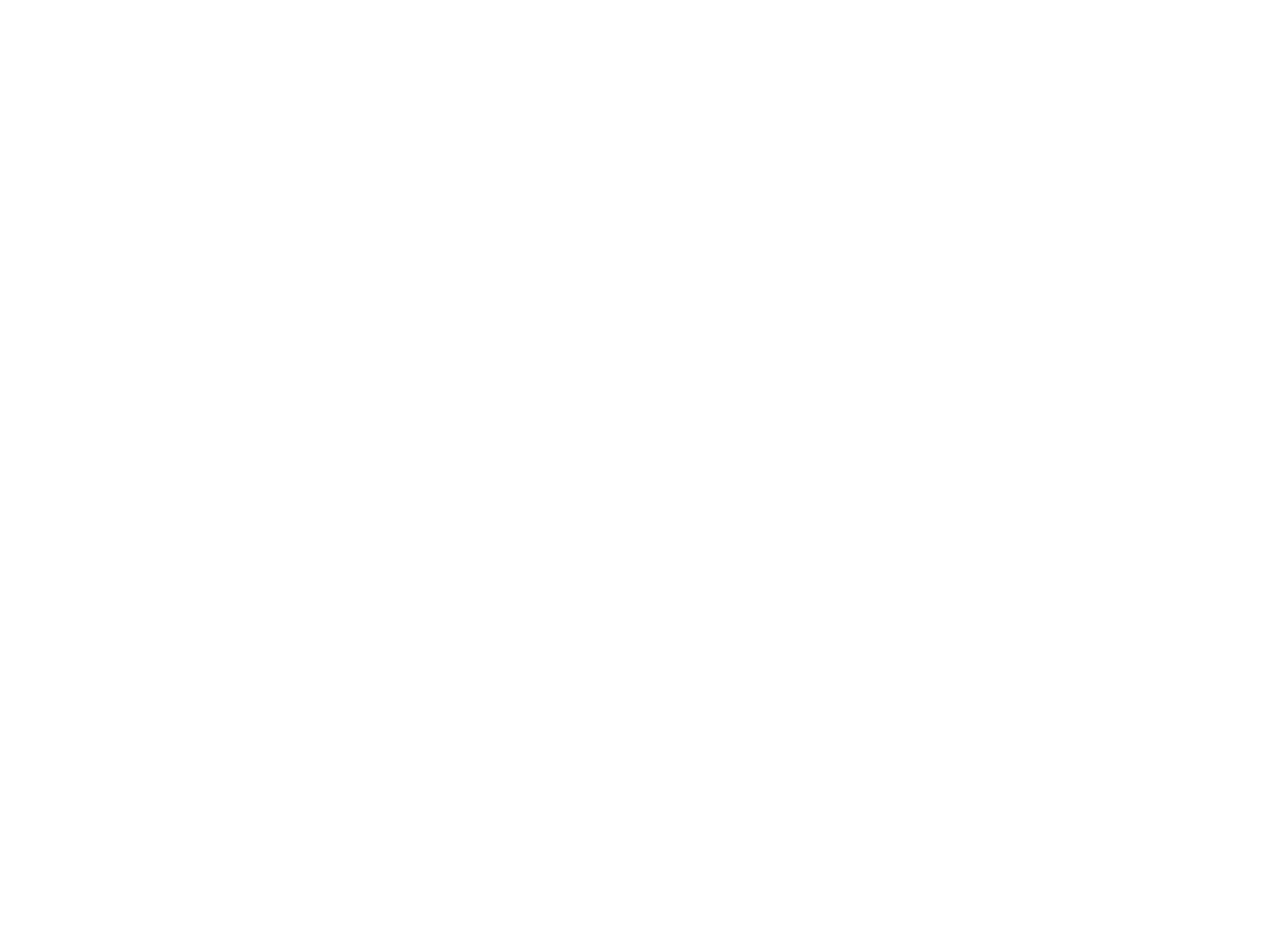
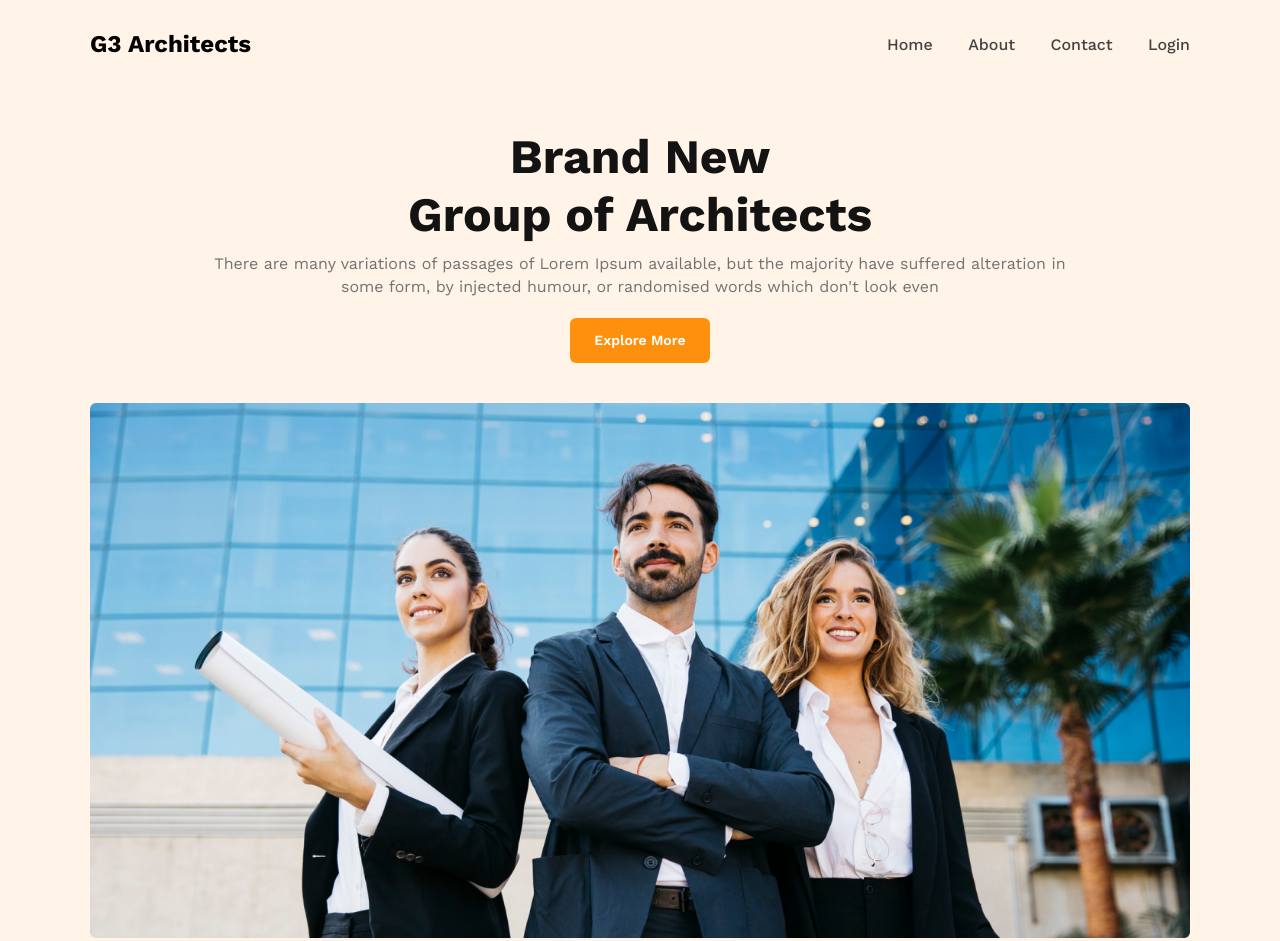
Before and after one commit to ashrafulrifaz/architect-website, a plain HTML site: page index.html in a window 1280 px wide. Before the commit the page ends 800 px from the top, so only its background shows below. Drawn offline with nearby package versions, Linux system fonts and the light colour scheme.

Commit message:
added banner section

```diff
--- a/css/style.css
+++ b/css/style.css
@@ -4,4 +4,71 @@
   font-family: 'Work Sans', sans-serif;
   margin: 0;
   padding: 0;
+  list-style-type: none;
 }
+
+.container{
+	max-width: 1100px;
+	margin: auto;
+}
+
+header{
+  background: #FFF4E7;
+  min-height: 100vh;
+}
+
+nav{
+  display: flex;
+  justify-content: space-between;
+  align-items: center;
+  padding: 30px 0;
+}
+
+nav li a{
+	margin-left: 30px;
+	text-decoration: none;
+	font-size: 1rem;
+	font-weight: 500;
+	color: #424242;
+}
+
+.banner{
+	padding: 40px 0;
+	text-align: center;
+}
+
+.banner h2{
+	font-size: 3rem;
+	font-weight: 700;
+	color: #131313;
+	line-height: 1.2em;
+}
+
+.banner p{
+	font-size: 1rem;
+	font-weight: 400;
+	color: #727272;
+	line-height: 1.4em;
+	margin-top: 0.625rem;
+}
+
+.banner button{
+	font-size: 0.875rem;
+	font-weight: 600;
+	line-height: 1.5em;
+	color: #fff;
+	border: none;
+	border-radius: 6px;
+	padding: 0.75rem 1.5rem;
+	background: #FF900E;
+	margin: 20px 0 40px 0;
+}
+
+.banner img{
+	width: 100%;
+}
+
+
+.features{
+
+}
--- a/index.html
+++ b/index.html
@@ -10,8 +10,32 @@
 
 
 	<header>
+		<div class="container">
+			<nav>
+				<h2>G3 Architects</h2>
+				<ul>
+					<li>
+						<a href="#">Home</a>
+						<a href="#">About</a>
+						<a href="#">Contact</a>
+						<a href="#">Login</a>
+					</li>
+				</ul>
+			</nav>
+			<div class="banner">
+				<h2>Brand New <br> Group of Architects</h2>
+				<p>There are many variations of passages of Lorem Ipsum available, but the majority have suffered alteration in <br> some form, by injected humour, or randomised words which don't look even</p>
+				<button>Explore More</button>
+				<img src="images/banner.png" alt="">
+		</div>
+	</header>
 
-	</header>
+
+	<div class="container">
+		<section class="features">
+
+		</section>
+	</div>
 
 
 </body>
```
